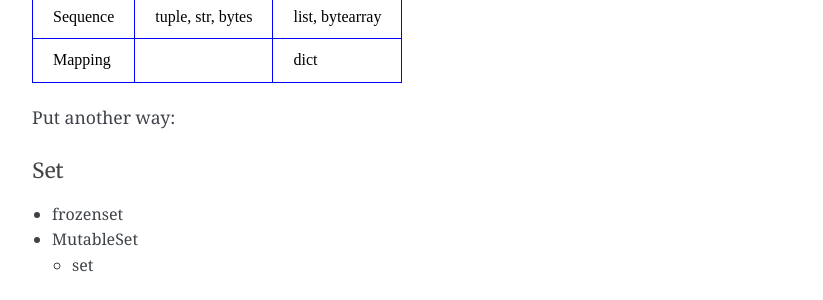
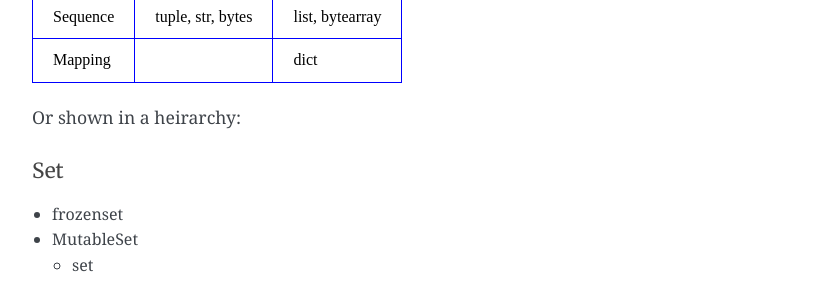
Before and after one commit to explodinglabs/explodinglabs.github.io, a Jekyll site: the page built from _posts/python/2018-10-13-collections.markdown, in a window 1280 px wide. Shown: the part 266-566 px from the top of the page, without its empty margins (228-1051 px from the left). Built offline with Jekyll 4.4.1, drawn with Linux system fonts in a browser that asks for light colours; some web fonts are replaced.

Commit message:
Adjust collections doc

```diff
--- a/_posts/python/2018-10-13-collections.markdown
+++ b/_posts/python/2018-10-13-collections.markdown
@@ -17,7 +17,7 @@ These are the most commonly used collections:
 | Sequence | tuple, str, bytes | list, bytearray |
 | Mapping  |                   | dict            |
 
-Put another way:
+Or shown in a heirarchy:
 
 ## Set
 
```
